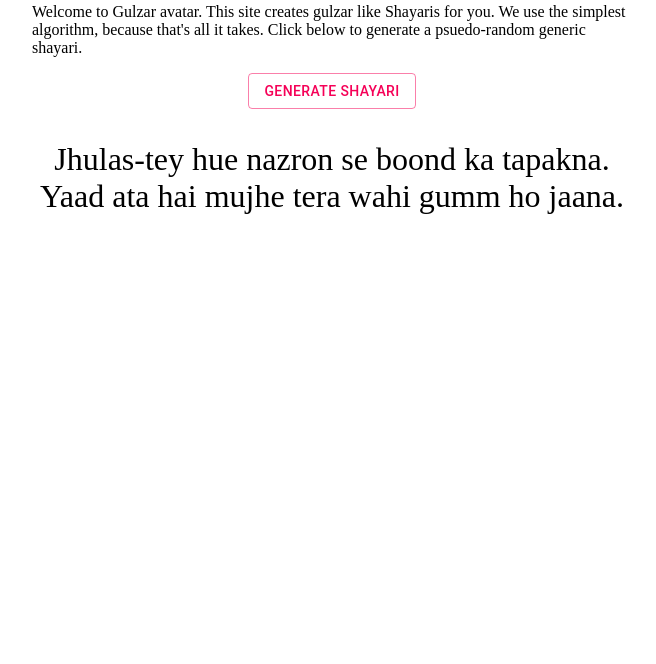
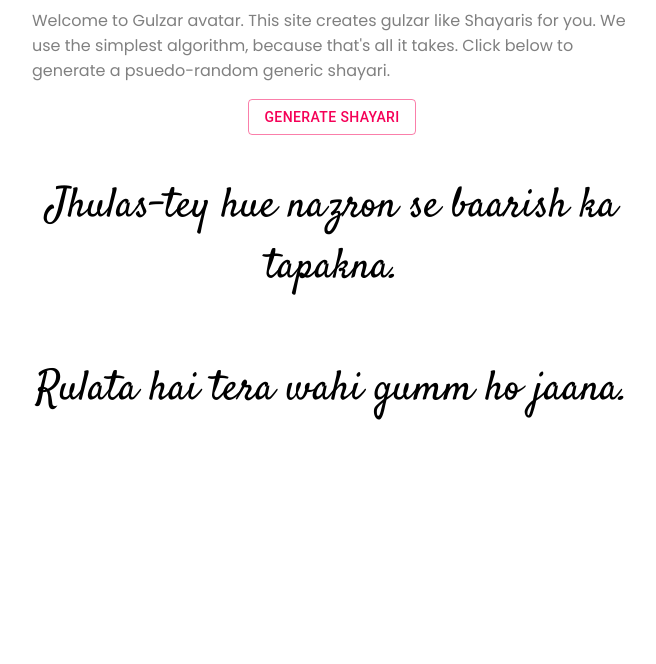
Before and after one commit to rathod-sahaab/gulzar-avatar, a Gatsby site: page / in a window 1280 px wide. Shown: the part 136-800 px from the top of the page, without its empty margins (308-964 px from the left). Built offline with nearby package versions, Linux system fonts and the light colour scheme; Gatsby itself is replaced by a stand-in of ours.

Commit message:
Fixed stuck

```diff
--- a/src/components/random-shayari.css
+++ b/src/components/random-shayari.css
@@ -1,5 +1,5 @@
 .shayari {
-  font-size: 32px;
-  font-family: satisfy;
+  font-size: 42px;
+  font-family: Satisfy, cursive;
   text-align: center;
 }
--- a/src/components/random-shayari.tsx
+++ b/src/components/random-shayari.tsx
@@ -1,96 +1,31 @@
-import React from "react"
+import React, { useState } from "react"
 
 import "./random-shayari.css"
 
-import { sample } from "../utils/random"
+import Button from "@material-ui/core/Button"
+import random_shayari from "../utils/random-shayari"
 
-import Button from "@material-ui/core/Button"
 
-let type_of_oscillations: Array<string> = [
-  "Thirak-tey",
-  "Simat-tey",
-  "Jhulas-tey",
-]
-let facial_features: Array<string> = [
-  "maathey",
-  "nazron",
-  "naino",
-  "hothon",
-  "gaalon",
-]
-let natural_phenomenas: Array<string> = ["hawa", "oas", "boond", "baarish"]
-let random_emotions: Array<string> = ["Yaad ata", "Darata", "Hasata", "Rulata"]
-
-let things_that_happen_in_bathroom: Array<string> = [
-  "phisalna",
-  "girna",
-  "tapakna",
-  "ulajhna",
-  "sulajhna",
-  "nikalna",
-  "sawarna",
-]
-
-let movements_of_a_ufo: Array<string> = [
-  "duur jaana",
-  "paas aana",
-  "roshni phailana",
-  "gumm ho jaana",
-]
-
-Array.prototype.sample = function () {
-  return this[Math.floor(Math.random() * this.length)]
-}
-
-class RandomShayari extends React.Component {
-  constructor(props) {
-    super(props)
-    this.refresh_shayari = this.refresh_shayari.bind(this)
-    this.random_shayari = this.random_shayari.bind(this)
-
-    this.state = { shayari: this.random_shayari() }
-  }
-
-  refresh_shayari() {
-    this.setState({
-      shayari: this.random_shayari(),
-    })
-  }
-
-  random_shayari(): string {
-    return (
-      type_of_oscillations.sample() +
-      " hue " +
-      facial_features.sample() +
-      " se " +
-      natural_phenomenas.sample() +
-      " ka " +
-      things_that_happen_in_bathroom.sample() +
-      ".<br/>" +
-      random_emotions.sample() +
-      " hai mujhe tera wahi " +
-      movements_of_a_ufo.sample() +
-      "."
-    )
-  }
-  render() {
+const RandomShayari = () => {
+  const [shayari, setShayari] = useState(random_shayari())
   return (
     <div className="random-shayari">
       <div style={{ textAlign: `center` }}>
         <Button
           variant="outlined"
           color="secondary"
-            onClick={this.refresh_shayari}
+          onClick={() => {
+            setShayari(random_shayari())
+          }}
         >
           Generate shayari
         </Button>
       </div>
       <div className="shayari">
-          <p dangerouslySetInnerHTML={{ __html: this.state.shayari }}></p>
+        <p dangerouslySetInnerHTML={{ __html: shayari }}></p>
       </div>
     </div>
   )
 }
-}
 
 export default RandomShayari
--- a/src/pages/index.css
+++ b/src/pages/index.css
@@ -1,9 +1,11 @@
+@import url('https://fonts.googleapis.com/css2?family=Satisfy&family=Poppins:wght@400;700&display=swap');
 body {
   font-family: "Poppins";
 }
 
 h1 {
   text-align: center;
+  color: #f50057;
 }
 
 .content {
--- a/src/pages/index.tsx
+++ b/src/pages/index.tsx
@@ -6,7 +6,7 @@ import Img from "gatsby-image"
 import RandomShayari from "../components/random-shayari"
 
 import "./index.css"
-import { useStaticQuery } from "gatsby"
+import { graphql, useStaticQuery } from "gatsby"
 const IndexPage = () => {
   const data = useStaticQuery(graphql`
     query blackFeather {
@@ -19,7 +19,6 @@ const IndexPage = () => {
       }
     }
   `)
-  console.log(data)
   return (
     <div className="content">
       <SEO title="Home" />
@@ -28,7 +27,7 @@ const IndexPage = () => {
         <Img fixed={data.file.childImageSharp.fixed} />
         <span style={{ marginLeft: `-1em` }}>Gulzar avatar</span>
       </h1>
-      <p>
+      <p style={{color: 'gray'}}>
         Welcome to Gulzar avatar. This site creates gulzar like Shayaris for
         you. We use the simplest algorithm, because that's all it takes. Click
         below to generate a psuedo-random generic shayari.
--- /dev/null
+++ b/src/utils/random-shayari.ts
@@ -0,0 +1,46 @@
+let type_of_oscillations: Array<string> = [
+    "Thirak-tey",
+    "Simat-tey",
+    "Jhulas-tey",
+  ]
+  let facial_features: Array<string> = [
+    "maathey",
+    "nazron",
+    "naino",
+    "hothon",
+    "gaalon",
+  ]
+  let natural_phenomenas: Array<string> = ["hawa", "oas", "boond", "baarish"]
+  let random_emotions: Array<string> = ["Yaad ata", "Darata", "Hasata", "Rulata"]
+
+  let things_that_happen_in_bathroom: Array<string> = [
+    "phisalna",
+    "girna",
+    "tapakna",
+    "ulajhna",
+    "sulajhna",
+    "nikalna",
+    "sawarna",
+  ]
+
+  let movements_of_a_ufo: Array<string> = [
+    "duur jaana",
+    "paas aana",
+    "roshni phailana",
+    "gumm ho jaana",
+  ]
+  function sample(items: string[]) {
+    // "~~" for a closest "int"
+    return items[~~(items.length * Math.random())]
+  }
+
+  export default function random_shayari(): string {
+    return `
+    ${sample(type_of_oscillations)} hue \
+    ${sample(facial_features)} se \
+    ${sample(natural_phenomenas)} ka \
+    ${sample(things_that_happen_in_bathroom)}.<br/><br/>\
+    ${sample(random_emotions)} hai tera wahi \
+    ${sample(movements_of_a_ufo)}.\
+    `
+  }
```
Lines whose indentation alone changed are shown as unchanged.
